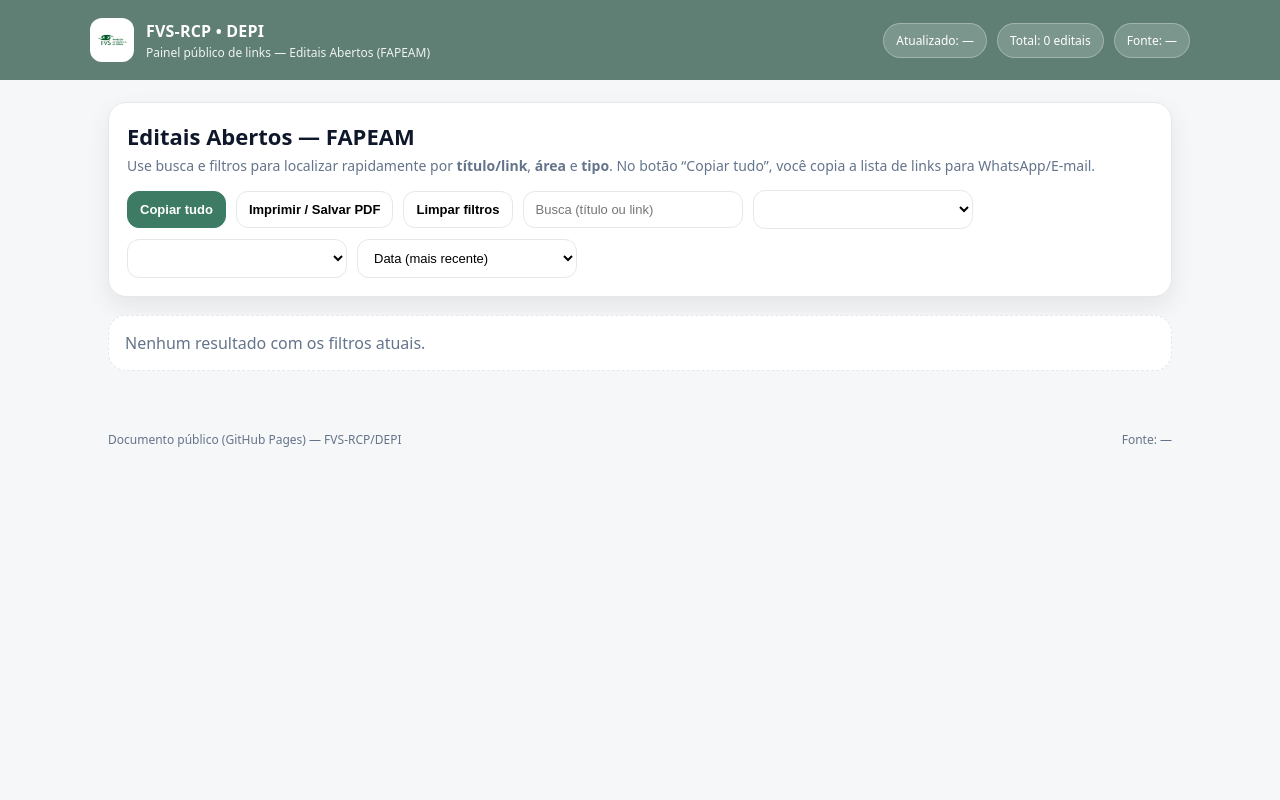
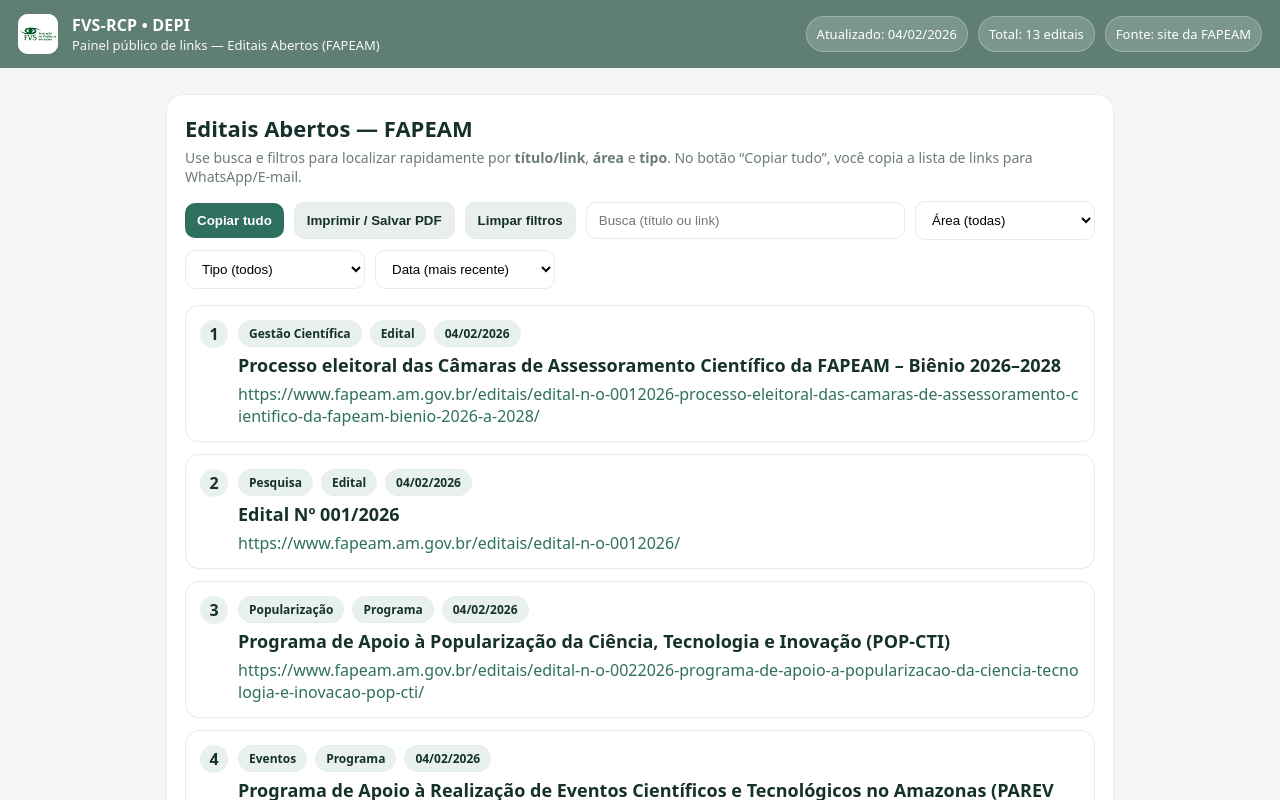
Before and after one commit to walterolivafvs/Editais-Abertos-FAPEAM-, a plain HTML site: page index.html in a window 1280 px wide. Both pictures are taken after a click on the button "Limpar filtros". Shown: the top 800 px of the page. Drawn offline with Linux system fonts and the light colour scheme.

Commit message:
Update index.html

```diff
--- a/index.html
+++ b/index.html
@@ -1,479 +1,288 @@
 <!doctype html>
-<html lang="pt-br">
+<html lang="pt-BR">
 <head>
   <meta charset="utf-8" />
   <meta name="viewport" content="width=device-width,initial-scale=1" />
   <title>Editais Abertos — FAPEAM</title>
-
   <style>
     :root{
-      --bg:#f6f7f8;
-      --card:#ffffff;
-      --text:#0f172a;
-      --muted:#64748b;
-      --brand:#2f6f57;
-      --pill:#e7f2ee;
-      --border:#e5e7eb;
-      --shadow: 0 10px 25px rgba(15, 23, 42, .08);
-      --radius: 18px;
+      --bg:#f3f5f6; --card:#ffffff; --ink:#16312c; --muted:#6b7b77;
+      --brand:#5f7f73; --btn:#2f6f5f; --btn2:#e9efed; --line:#e5ece9;
+      --pill:#e8f1ee;
     }
-    *{ box-sizing:border-box; }
-    body{
-      margin:0;
-      font-family: ui-sans-serif, system-ui, -apple-system, Segoe UI, Roboto, Helvetica, Arial, "Apple Color Emoji","Segoe UI Emoji";
-      background:var(--bg);
-      color:var(--text);
+    *{box-sizing:border-box}
+    body{margin:0;font-family:system-ui,-apple-system,Segoe UI,Roboto,Ubuntu,"Helvetica Neue",Arial;
+      background:var(--bg); color:#111; }
+    header{
+      background:var(--brand); color:#fff; padding:14px 18px;
+      display:flex; align-items:center; gap:14px; flex-wrap:wrap;
+      position:sticky; top:0; z-index:10;
     }
-    header{
-      background:#5f7f74;
-      color:#fff;
-      padding:18px 18px;
-      position:sticky;
-      top:0;
-      z-index:10;
-    }
-    .topbar{
-      max-width:1100px;
-      margin:0 auto;
-      display:flex;
-      align-items:center;
-      justify-content:space-between;
-      gap:12px;
-    }
-    .brand{
-      display:flex;
-      align-items:center;
-      gap:12px;
-      min-width: 260px;
-    }
-    .brand img{
-      width:44px;
-      height:44px;
-      object-fit:contain;
-      border-radius:12px;
-      background:#fff;
-      padding:6px;
-    }
-    .brand .t1{ font-weight:800; letter-spacing:.2px; }
-    .brand .t2{ font-size:12px; opacity:.9; margin-top:2px; }
-
-    .chips{
-      display:flex;
-      gap:10px;
-      flex-wrap:wrap;
-      justify-content:flex-end;
-    }
-    .chip{
-      background:rgba(255,255,255,.18);
-      border:1px solid rgba(255,255,255,.28);
-      color:#fff;
-      padding:8px 12px;
-      border-radius:999px;
-      font-size:12px;
-      white-space:nowrap;
-    }
-
-    main{
-      max-width:1100px;
-      margin:22px auto 60px;
-      padding:0 18px;
-    }
-
-    .hero{
-      background:var(--card);
-      border:1px solid var(--border);
-      border-radius:var(--radius);
-      box-shadow:var(--shadow);
-      padding:18px;
-    }
-    .hero h1{
-      margin:0 0 6px;
-      font-size:22px;
-    }
-    .hero p{
-      margin:0 0 14px;
-      color:var(--muted);
-      font-size:14px;
-      line-height:1.35;
-    }
-    .controls{
-      display:flex;
-      gap:10px;
-      flex-wrap:wrap;
-      align-items:center;
-      margin-top:10px;
-    }
-    .btn{
-      border:1px solid var(--border);
-      background:#fff;
-      padding:10px 12px;
-      border-radius:12px;
-      cursor:pointer;
-      font-weight:600;
-      font-size:13px;
-    }
-    .btn.primary{
-      background:#3e7b65;
-      color:#fff;
-      border-color:#3e7b65;
-    }
-    .field, select{
-      border:1px solid var(--border);
-      background:#fff;
-      padding:10px 12px;
-      border-radius:12px;
-      font-size:13px;
-      min-width:220px;
-    }
-
-    .grid{
-      margin-top:16px;
-      display:grid;
-      grid-template-columns: 1fr;
-      gap:14px;
-    }
-
-    .groupTitle{
-      display:flex;
-      align-items:center;
-      justify-content:space-between;
-      margin-top:18px;
-      color:var(--muted);
-      font-weight:700;
-      font-size:13px;
-    }
-
-    .card{
-      background:var(--card);
-      border:1px solid var(--border);
-      border-radius:var(--radius);
-      box-shadow:var(--shadow);
-      padding:14px;
-      display:flex;
-      gap:12px;
-    }
-    .n{
-      width:34px;
-      height:34px;
-      border-radius:999px;
-      background:#e7efeC;
-      color:#234;
-      display:flex;
-      align-items:center;
-      justify-content:center;
-      font-weight:800;
+    header .logo{
+      width:40px; height:40px; border-radius:10px; background:#fff;
+      display:flex; align-items:center; justify-content:center; overflow:hidden;
       flex:0 0 auto;
     }
-    .meta{
-      display:flex;
-      gap:8px;
-      flex-wrap:wrap;
-      margin-bottom:6px;
+    header .logo img{width:100%; height:100%; object-fit:contain}
+    header .titleblock{min-width:220px}
+    header .titleblock .t1{font-weight:700; letter-spacing:.2px}
+    header .titleblock .t2{opacity:.95; font-size:13px}
+    header .chips{margin-left:auto; display:flex; gap:10px; flex-wrap:wrap}
+    .chip{
+      background:rgba(255,255,255,.18); border:1px solid rgba(255,255,255,.25);
+      padding:8px 10px; border-radius:999px; font-size:13px; white-space:nowrap;
     }
+    main{max-width:980px; margin:26px auto; padding:0 16px;}
+    .panel{background:var(--card); border:1px solid var(--line); border-radius:16px; padding:18px;}
+    .panel h1{margin:0 0 6px 0; font-size:22px; color:var(--ink)}
+    .panel p{margin:0 0 14px 0; color:var(--muted); font-size:14px; line-height:1.35}
+    .row{display:flex; gap:10px; flex-wrap:wrap; align-items:center}
+    .btn{
+      border:0; border-radius:10px; padding:10px 12px; font-weight:600; cursor:pointer;
+      background:var(--btn); color:#fff;
+    }
+    .btn.secondary{background:var(--btn2); color:var(--ink); border:1px solid var(--line)}
+    input, select{
+      padding:10px 12px; border-radius:10px; border:1px solid var(--line);
+      background:#fff; min-width:180px;
+    }
+    input{flex:1; min-width:220px}
+    .cards{margin-top:16px; display:flex; flex-direction:column; gap:12px}
+    .groupTitle{margin:14px 0 6px; color:var(--muted); font-size:13px}
+    .card{
+      background:var(--card); border:1px solid var(--line); border-radius:14px; padding:14px;
+      box-shadow:0 1px 0 rgba(0,0,0,.02);
+    }
+    .cardTop{display:flex; gap:10px; align-items:flex-start}
+    .num{
+      width:28px; height:28px; border-radius:999px; background:var(--pill);
+      display:flex; align-items:center; justify-content:center; font-weight:700; color:var(--ink);
+      flex:0 0 auto;
+    }
+    .pills{display:flex; gap:8px; flex-wrap:wrap; margin:0 0 6px}
     .pill{
-      background:var(--pill);
-      border:1px solid #d5e7df;
-      color:#234;
-      font-size:12px;
-      padding:4px 10px;
-      border-radius:999px;
-      font-weight:700;
+      display:inline-block; background:var(--pill); color:var(--ink);
+      border:1px solid var(--line); padding:4px 10px; border-radius:999px; font-size:12px;
+      font-weight:600;
     }
-    .title{
-      font-weight:800;
-      margin:2px 0 6px;
+    .card h3{margin:0 0 6px 0; font-size:18px; color:var(--ink)}
+    .link{color:#2f6f5f; word-break:break-all; text-decoration:none}
+    .link:hover{text-decoration:underline}
+    .error{
+      margin-top:14px; padding:12px; border:1px dashed #d9a; border-radius:12px;
+      background:#fff7f8; color:#7a2d39; font-size:14px;
     }
-    .link{
-      word-break:break-all;
-      color:#0b5;
-      text-decoration:none;
-      font-size:13px;
-    }
-    .link:hover{ text-decoration:underline; }
-
-    .empty{
-      margin-top:18px;
-      padding:16px;
-      border:1px dashed var(--border);
-      border-radius:var(--radius);
-      color:var(--muted);
-      background:#fff;
-    }
-
-    footer{
-      max-width:1100px;
-      margin:16px auto 40px;
-      padding:0 18px;
-      color:var(--muted);
-      font-size:12px;
-      display:flex;
-      justify-content:space-between;
-      gap:10px;
-      flex-wrap:wrap;
-    }
+    footer{max-width:980px; margin:18px auto 30px; padding:0 16px; color:var(--muted); font-size:13px}
+    .footrow{display:flex; gap:18px; flex-wrap:wrap; justify-content:space-between; border-top:1px solid var(--line); padding-top:14px}
   </style>
 </head>
-
 <body>
   <header>
-    <div class="topbar">
-      <div class="brand">
-        <img src="logo.png" alt="FVS-RCP" />
-        <div>
+    <div class="logo">
+      <img src="logo.png" alt="FVS-RCP">
+    </div>
+    <div class="titleblock">
       <div class="t1">FVS-RCP • DEPI</div>
       <div class="t2">Painel público de links — Editais Abertos (FAPEAM)</div>
     </div>
-      </div>
-
     <div class="chips">
-        <div class="chip" id="chip-updated">Atualizado: —</div>
-        <div class="chip" id="chip-total">Total: —</div>
-        <div class="chip" id="chip-source">Fonte: —</div>
-      </div>
+      <div class="chip" id="chipUpdated">Atualizado: —</div>
+      <div class="chip" id="chipTotal">Total: —</div>
+      <div class="chip" id="chipFonte">Fonte: —</div>
     </div>
   </header>
 
   <main>
-    <section class="hero">
+    <div class="panel">
       <h1>Editais Abertos — FAPEAM</h1>
-      <p>
-        Use busca e filtros para localizar rapidamente por <b>título/link</b>, <b>área</b> e <b>tipo</b>.
-        No botão “Copiar tudo”, você copia a lista de links para WhatsApp/E-mail.
-      </p>
+      <p>Use busca e filtros para localizar rapidamente por <b>título/link</b>, <b>área</b> e <b>tipo</b>. No botão “Copiar tudo”, você copia a lista de links para WhatsApp/E-mail.</p>
 
-      <div class="controls">
-        <button class="btn primary" id="btn-copy">Copiar tudo</button>
-        <button class="btn" id="btn-print">Imprimir / Salvar PDF</button>
-        <button class="btn" id="btn-clear">Limpar filtros</button>
-
-        <input class="field" id="q" placeholder="Busca (título ou link)" />
-        <select id="area"></select>
-        <select id="tipo"></select>
+      <div class="row">
+        <button class="btn" id="btnCopy">Copiar tudo</button>
+        <button class="btn secondary" id="btnPrint">Imprimir / Salvar PDF</button>
+        <button class="btn secondary" id="btnClear">Limpar filtros</button>
+        <input id="q" placeholder="Busca (título ou link)" />
+        <select id="area"><option value="">Área (todas)</option></select>
+        <select id="tipo"><option value="">Tipo (todos)</option></select>
         <select id="ord">
-          <option value="recent">Data (mais recente)</option>
-          <option value="az">Título (A–Z)</option>
+          <option value="date_desc">Data (mais recente)</option>
+          <option value="date_asc">Data (mais antiga)</option>
+          <option value="title_asc">Título (A–Z)</option>
+          <option value="title_desc">Título (Z–A)</option>
         </select>
       </div>
-    </section>
 
-    <div id="content"></div>
-
-    <div class="empty" id="msg" style="display:none;"></div>
+      <div id="err" class="error" style="display:none;"></div>
+      <div class="cards" id="cards"></div>
+    </div>
   </main>
 
   <footer>
+    <div class="footrow">
       <div>Documento público (GitHub Pages) — FVS-RCP/DEPI</div>
-    <div id="footer-src">Fonte: —</div>
+      <div id="footFonte">Fonte: —</div>
+    </div>
   </footer>
 
 <script>
-/**
- * IMPORTANTE:
- * - Para NÃO depender do /data.json do GitHub Pages, usamos CDN do GitHub.
- * - Isso evita “página em branco” quando o fetch relativo quebra.
- */
-const DATA_URL = "https://raw.githubusercontent.com/walterolivafvs/Editais-Abertos-FAPEAM-/main/data.json?nocache=" + Date.now();
+  // URL do JSON SEMPRE relativo ao GitHub Pages (mesma pasta do index.html)
+  const DATA_URL = new URL("data.json", window.location.href).toString();
 
-function todayBR(iso){
-  if(!iso) return "—";
-  // aceita yyyy-mm-dd
-  const m = String(iso).match(/^(\d{4})-(\d{2})-(\d{2})$/);
-  if(!m) return iso;
-  return `${m[3]}/${m[2]}/${m[1]}`;
+  let EDITAIS = [];
+  let FONTE_URL = "";
+  let UPDATED_AT = "";
+
+  const $ = (id) => document.getElementById(id);
+
+  function formatBR(yyyy_mm_dd){
+    if(!yyyy_mm_dd) return "";
+    const [y,m,d] = (yyyy_mm_dd || "").split("-");
+    if(!y || !m || !d) return "";
+    return `${d}/${m}/${y}`;
   }
 
-function uniq(arr){ return [...new Set(arr)].filter(Boolean).sort((a,b)=>a.localeCompare(b, "pt-BR")); }
-
-let RAW = null;
-let ITEMS = [];
-
-function normalize(data){
-  const items = Array.isArray(data.items) ? data.items : [];
-  return items.map(it => ({
-    title: it.title || "(sem título)",
-    url: it.url || "",
-    area: it.area || "Geral",
-    type: it.type || "Edital",
-    date: it.date || "" // pode ser vazio mesmo
-  }));
+  function uniqueSorted(arr){
+    return [...new Set(arr)].sort((a,b)=>a.localeCompare(b,"pt-BR"));
   }
 
-function buildSelect(el, values, labelAll){
-  el.innerHTML = "";
-  const opt0 = document.createElement("option");
-  opt0.value = "";
-  opt0.textContent = labelAll;
-  el.appendChild(opt0);
+  async function carregarDados(){
+    try{
+      // cache-bust forte (evita ficar vendo JSON antigo)
+      const url = DATA_URL + (DATA_URL.includes("?") ? "&" : "?") + "v=" + Date.now();
+      const res = await fetch(url, { cache:"no-store" });
+      if(!res.ok) throw new Error("Falha ao carregar data.json (HTTP " + res.status + ")");
+      const data = await res.json();
 
-  for(const v of values){
-    const op = document.createElement("option");
-    op.value = v;
-    op.textContent = v;
-    el.appendChild(op);
+      UPDATED_AT = data.updated_at || "";
+      FONTE_URL  = data.source || "";
+
+      // Normaliza itens
+      EDITAIS = (data.items || []).map(it => ({
+        titulo: it.title || "(sem título)",
+        url: it.url || "",
+        data: it.date || "",
+        area: it.area || "Geral",
+        tipo: it.type || "Edital",
+      }));
+
+      // Atualiza chips e rodapé
+      $("chipUpdated").textContent = "Atualizado: " + (UPDATED_AT ? formatBR(UPDATED_AT) : "—");
+      $("chipTotal").textContent   = "Total: " + (EDITAIS.length || 0) + " editais";
+      $("chipFonte").textContent   = "Fonte: " + (FONTE_URL ? "site da FAPEAM" : "—");
+      $("footFonte").textContent   = "Fonte: " + (FONTE_URL || "—");
+
+      // Preenche filtros
+      const areas = uniqueSorted(EDITAIS.map(x=>x.area));
+      const tipos = uniqueSorted(EDITAIS.map(x=>x.tipo));
+
+      const selArea = $("area");
+      const selTipo = $("tipo");
+      selArea.innerHTML = `<option value="">Área (todas)</option>` + areas.map(a=>`<option>${a}</option>`).join("");
+      selTipo.innerHTML = `<option value="">Tipo (todos)</option>` + tipos.map(t=>`<option>${t}</option>`).join("");
+
+      $("err").style.display = "none";
+      render();
+    } catch(e){
+      $("err").style.display = "block";
+      $("err").textContent = "Falha ao carregar os dados. Isso normalmente acontece quando o link do JSON não está acessível. Detalhe: " + e.message;
+      // Ainda tenta renderizar o que tiver
+      render();
     }
   }
 
   function getFiltered(){
-  const q = document.getElementById("q").value.trim().toLowerCase();
-  const area = document.getElementById("area").value;
-  const tipo = document.getElementById("tipo").value;
-  const ord = document.getElementById("ord").value;
+    const q = ($("q").value || "").trim().toLowerCase();
+    const area = $("area").value || "";
+    const tipo = $("tipo").value || "";
 
-  let out = ITEMS.filter(it => {
-    if(area && it.area !== area) return false;
-    if(tipo && it.type !== tipo) return false;
+    let arr = EDITAIS.slice();
+
     if(q){
-      const hay = (it.title + " " + it.url).toLowerCase();
-      if(!hay.includes(q)) return false;
+      arr = arr.filter(x =>
+        (x.titulo || "").toLowerCase().includes(q) ||
+        (x.url || "").toLowerCase().includes(q)
+      );
     }
-    return true;
-  });
+    if(area) arr = arr.filter(x => x.area === area);
+    if(tipo) arr = arr.filter(x => x.tipo === tipo);
 
-  if(ord === "az"){
-    out.sort((a,b)=>a.title.localeCompare(b.title, "pt-BR"));
-  }else{
-    // “mais recente”: tenta ordenar por date (yyyy-mm-dd) e joga vazios pro fim
-    out.sort((a,b)=>{
-      const da = a.date || "";
-      const db = b.date || "";
-      if(da && db) return db.localeCompare(da);
-      if(da && !db) return -1;
-      if(!da && db) return 1;
-      return a.title.localeCompare(b.title, "pt-BR");
-    });
+    const ord = $("ord").value;
+    if(ord === "date_desc"){
+      arr.sort((a,b)=>(b.data||"").localeCompare(a.data||""));
+    } else if(ord === "date_asc"){
+      arr.sort((a,b)=>(a.data||"").localeCompare(b.data||""));
+    } else if(ord === "title_asc"){
+      arr.sort((a,b)=>(a.titulo||"").localeCompare(b.titulo||"","pt-BR"));
+    } else if(ord === "title_desc"){
+      arr.sort((a,b)=>(b.titulo||"").localeCompare(a.titulo||"","pt-BR"));
     }
-  return out;
+    return arr;
   }
 
   function render(){
-  const container = document.getElementById("content");
-  const msg = document.getElementById("msg");
-  container.innerHTML = "";
-  msg.style.display = "none";
+    const wrap = $("cards");
+    const arr = getFiltered();
 
-  const list = getFiltered();
-  document.getElementById("chip-total").textContent = `Total: ${list.length} editais`;
+    $("chipTotal").textContent = "Total: " + (arr.length || 0) + " editais";
 
-  if(list.length === 0){
-    msg.textContent = "Nenhum resultado com os filtros atuais.";
-    msg.style.display = "block";
+    if(!arr.length){
+      wrap.innerHTML = `<div class="card"><div class="pills"><span class="pill">Sem resultados</span></div><h3>Nenhum edital encontrado</h3></div>`;
       return;
     }
 
-  const grid = document.createElement("div");
-  grid.className = "grid";
+    wrap.innerHTML = arr.map((x, i) => `
+      <div class="card">
+        <div class="cardTop">
+          <div class="num">${i+1}</div>
+          <div style="width:100%">
+            <div class="pills">
+              <span class="pill">${x.area}</span>
+              <span class="pill">${x.tipo}</span>
+              ${x.data ? `<span class="pill">${formatBR(x.data)}</span>` : ``}
+            </div>
+            <h3>${escapeHtml(x.titulo)}</h3>
+            <a class="link" href="${escapeAttr(x.url)}" target="_blank" rel="noopener noreferrer">${escapeHtml(x.url)}</a>
+          </div>
+        </div>
+      </div>
+    `).join("");
+  }
 
-  list.forEach((it, i) => {
-    const card = document.createElement("div");
-    card.className = "card";
+  function escapeHtml(s){
+    return (s||"").replace(/[&<>"']/g, c => ({'&':'&amp;','<':'&lt;','>':'&gt;','"':'&quot;',"'":'&#39;'}[c]));
+  }
+  function escapeAttr(s){
+    return (s||"").replace(/"/g,"&quot;");
+  }
 
-    const n = document.createElement("div");
-    n.className = "n";
-    n.textContent = String(i+1);
-
-    const right = document.createElement("div");
-    const meta = document.createElement("div");
-    meta.className = "meta";
-
-    const pArea = document.createElement("span");
-    pArea.className = "pill";
-    pArea.textContent = it.area;
-
-    const pType = document.createElement("span");
-    pType.className = "pill";
-    pType.textContent = it.type;
-
-    meta.appendChild(pArea);
-    meta.appendChild(pType);
-
-    const title = document.createElement("div");
-    title.className = "title";
-    title.textContent = it.title;
-
-    const a = document.createElement("a");
-    a.className = "link";
-    a.href = it.url;
-    a.target = "_blank";
-    a.rel = "noopener noreferrer";
-    a.textContent = it.url;
-
-    right.appendChild(meta);
-    right.appendChild(title);
-    right.appendChild(a);
-
-    card.appendChild(n);
-    card.appendChild(right);
-
-    grid.appendChild(card);
+  // Botões
+  $("btnCopy").addEventListener("click", ()=>{
+    const arr = getFiltered();
+    const txt = arr.map(x => `${x.titulo}\n${x.url}\n`).join("\n");
+    navigator.clipboard.writeText(txt).then(()=>{
+      $("btnCopy").textContent = "Copiado!";
+      setTimeout(()=> $("btnCopy").textContent = "Copiar tudo", 900);
+    }).catch(()=>{
+      alert("Não consegui copiar automaticamente. Selecione e copie manualmente.");
+    });
   });
 
-  container.appendChild(grid);
-}
+  $("btnPrint").addEventListener("click", ()=> window.print());
 
-async function load(){
-  try{
-    // cache-bust para evitar “ficar preso” em versão antiga
-    const url = DATA_URL_BASE + "?v=" + Date.now();
-
-    const res = await fetch(url, { cache:"no-store" });
-    if(!res.ok) throw new Error("HTTP " + res.status);
-
-    RAW = await res.json();
-    ITEMS = normalize(RAW);
-
-    // chips
-    document.getElementById("chip-updated").textContent = "Atualizado: " + todayBR(RAW.updated_at || "");
-    document.getElementById("chip-total").textContent = `Total: ${ITEMS.length} editais`;
-    document.getElementById("chip-source").textContent = "Fonte: site da FAPEAM";
-
-    const src = RAW.source ? RAW.source : "—";
-    document.getElementById("footer-src").textContent = "Fonte: " + src;
-
-    // selects
-    buildSelect(document.getElementById("area"), uniq(ITEMS.map(x=>x.area)), "Área (todas)");
-    buildSelect(document.getElementById("tipo"), uniq(ITEMS.map(x=>x.type)), "Tipo (todos)");
-
-    render();
-  }catch(err){
-    const msg = document.getElementById("msg");
-    msg.style.display = "block";
-    msg.textContent =
-      "Falha ao carregar os dados. " +
-      "Isso normalmente acontece quando o link do JSON não está acessível.\n\n" +
-      "Detalhe: " + (err && err.message ? err.message : String(err));
-  }
-}
-
-// botões
-document.getElementById("btn-copy").addEventListener("click", async () => {
-  const list = getFiltered().map(x => x.url).filter(Boolean);
-  const text = list.join("\n");
-  try{
-    await navigator.clipboard.writeText(text);
-    alert("Copiado! (" + list.length + " links)");
-  }catch{
-    // fallback simples
-    prompt("Copie os links:", text);
-  }
-});
-
-document.getElementById("btn-print").addEventListener("click", () => window.print());
-
-document.getElementById("btn-clear").addEventListener("click", () => {
-  document.getElementById("q").value = "";
-  document.getElementById("area").value = "";
-  document.getElementById("tipo").value = "";
-  document.getElementById("ord").value = "recent";
+  $("btnClear").addEventListener("click", ()=>{
+    $("q").value = "";
+    $("area").value = "";
+    $("tipo").value = "";
+    $("ord").value = "date_desc";
     render();
   });
 
-["q","area","tipo","ord"].forEach(id => {
-  document.getElementById(id).addEventListener("input", render);
-  document.getElementById(id).addEventListener("change", render);
+  ["q","area","tipo","ord"].forEach(id=>{
+    $(id).addEventListener("input", render);
+    $(id).addEventListener("change", render);
   });
 
-// start
-load();
+  carregarDados();
 </script>
 </body>
 </html>
```
Lines whose indentation alone changed are shown as unchanged.
